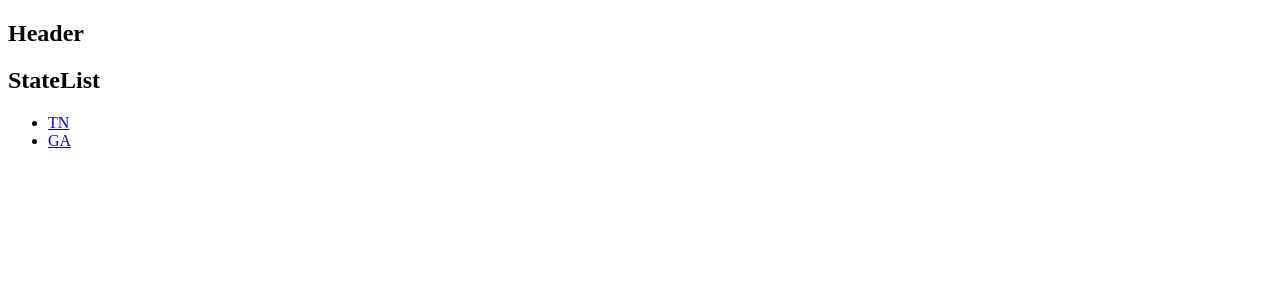
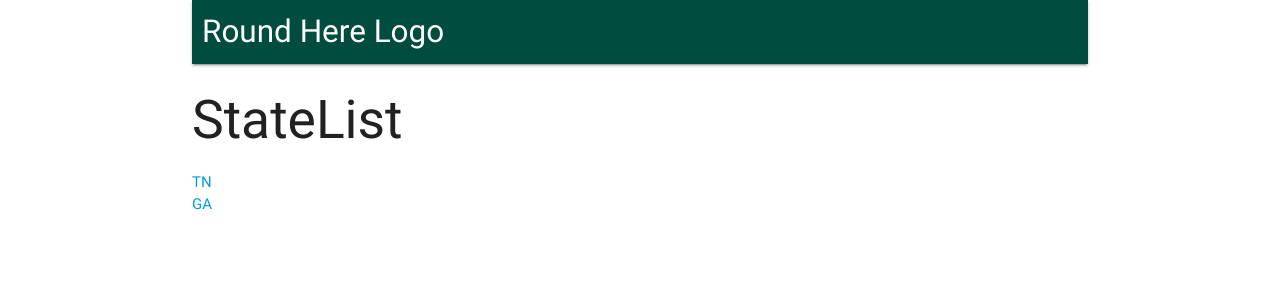
Before and after one commit to repartay/ufm-dev, a React (Create React App) app in the folder client/: page / in a window 1280 px wide. Shown: the top 300 px of the page. Built offline with nearby package versions, Linux system fonts and the light colour scheme.

Commit message:
materialize-css formatting

```diff
--- a/client/package.json
+++ b/client/package.json
@@ -9,6 +9,7 @@
   },
   "dependencies": {
     "axios": "^0.18.0",
+    "materialize-css": "^0.100.2",
     "react": "^16.2.0",
     "react-dom": "^16.2.0",
     "react-redux": "^5.0.7",
--- a/client/src/components/App.js
+++ b/client/src/components/App.js
@@ -1,19 +1,21 @@
 import React from 'react';
 import { BrowserRouter, Route } from 'react-router-dom';
 import Home from './Home';
-
-const Header = () => <h2>Header</h2>;
+import Header from './Header';
 
 // const CityNew = () => <h2>City New</h2>;
 // const CityEdit = () => <h2>City Edit</h2>;
 
 const App = () => {
 	return (
-		<div>
+		<div className="container">
 			<BrowserRouter>
 				<div>
 					<Header />
 					<Route path="/" exact component={Home} />
+					<Route path="/ufm-redirect" component={
+						() => window.location = 'http://userfriendlymaps.com'
+					} />
 				</div>
 			</BrowserRouter>
 		</div>
--- /dev/null
+++ b/client/src/components/Header.js
@@ -0,0 +1,20 @@
+import React from 'react';
+import { Link } from 'react-router-dom';
+
+const Header = () => {
+	return (
+		<nav>
+			<div className="nav-wrapper teal darken-4">
+				<Link
+					className="left brand-logo"
+					style={{ marginLeft: '10px' }}
+					to="/ufm-redirect"
+				>
+				Round Here Logo
+				</Link>
+			</div>
+		</nav>
+	);
+};
+
+export default Header;
--- a/client/src/index.js
+++ b/client/src/index.js
@@ -1,3 +1,5 @@
+// eslint-disable-next-line
+import 'materialize-css/dist/css/materialize.min.css';
 import React from 'react';
 import ReactDOM from 'react-dom';
 import { Provider } from 'react-redux';
```
Also changed, not shown: 1 other file (tests, documents, lock files or other folders).
